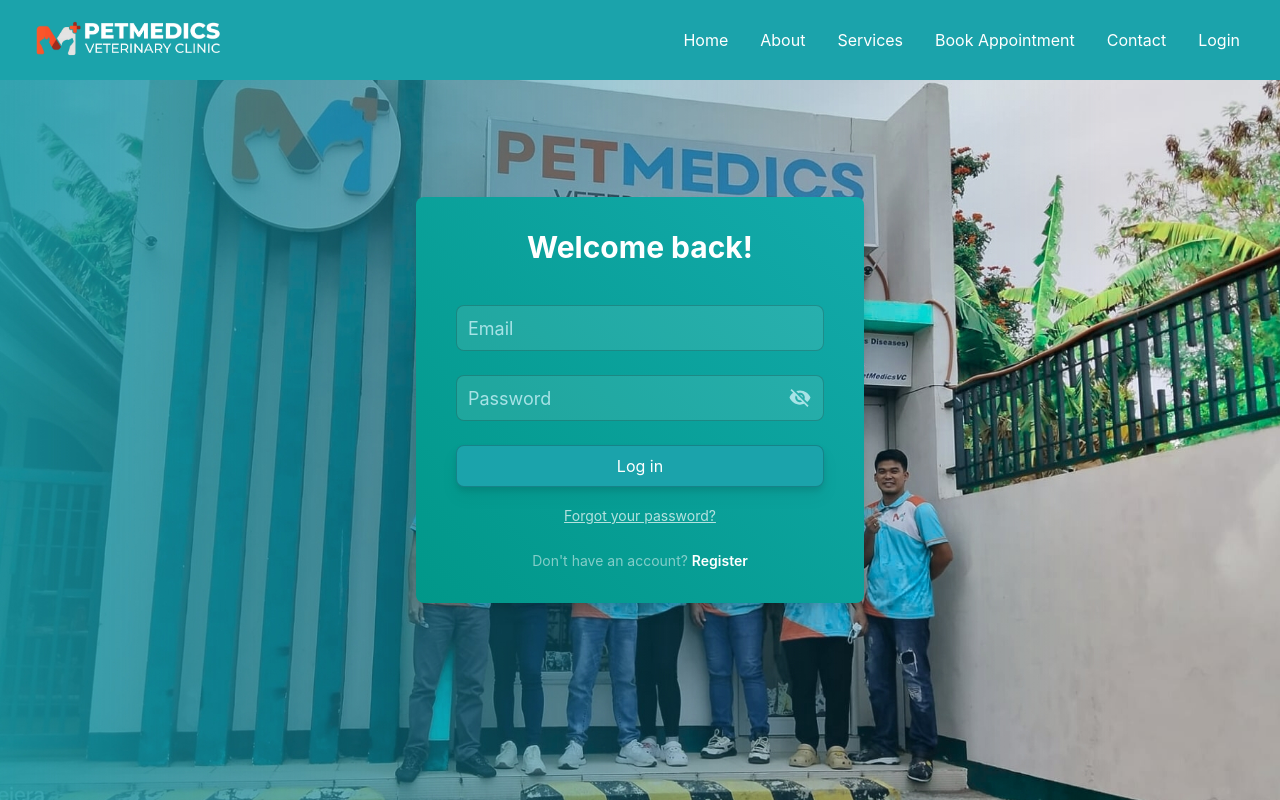
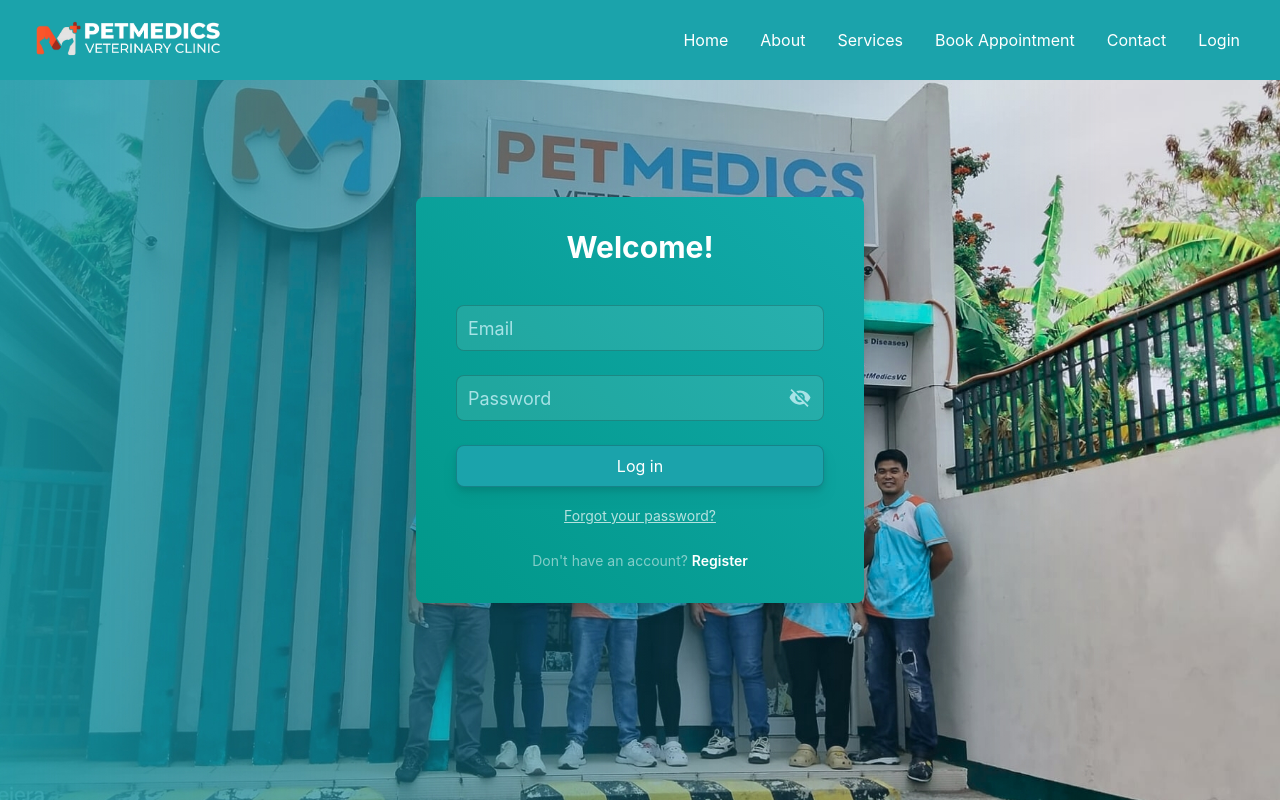
Before and after one commit to k-metra/PetCare, a React (Create React App) app in the folder frontend/: page /login in a window 1280 px wide. Built offline with nearby package versions, Linux system fonts and the light colour scheme; a web font is replaced by a local one.

Commit message:
feat(Login): update welcome message for improved user experience

```diff
--- a/frontend/src/pages/login.tsx
+++ b/frontend/src/pages/login.tsx
@@ -187,7 +187,7 @@
             <img src={home_image} alt="Home Image" className="w-full absolute h-full object-cover mt-16"></img>
 
             <div className="bg-gradient-to-tr from-[#019789] to-[#13AAAB] p-8 px-10 rounded-lg drop-shadow-lg relative w-full max-w-md mx-auto">
-                <h1 className="text-3xl text-center font-bold text-white">Welcome back!</h1>
+                <h1 className="text-3xl text-center font-bold text-white">Welcome!</h1>
 
                 {error !== '' && (
                     <div className="mt-5">
```
